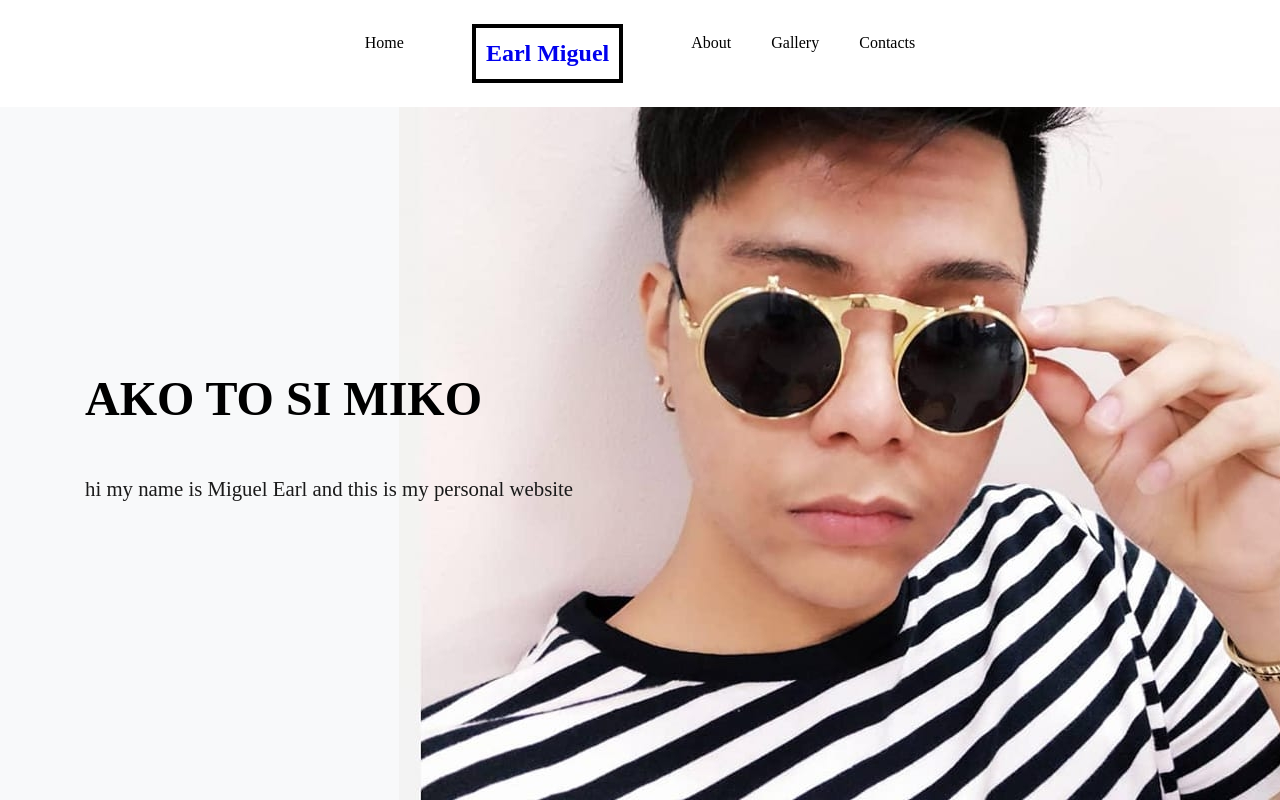
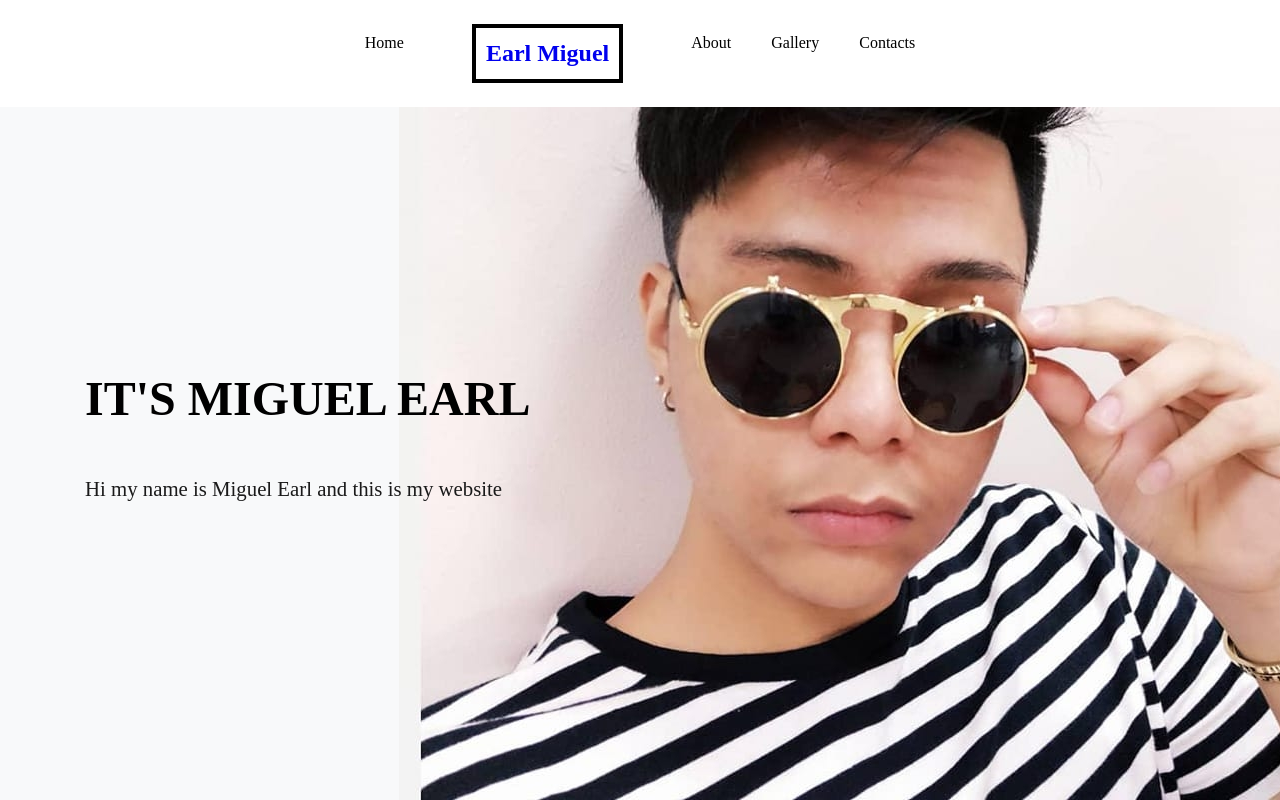
Before and after one commit to Mi9eUl/ITSMYWEB, a plain HTML site: page index.html in a window 1280 px wide. Drawn offline with Linux system fonts and the light colour scheme.

Commit message:
Update index.html

```diff
--- a/index.html
+++ b/index.html
@@ -69,8 +69,8 @@
           <div class="col-md-12 mt-lg-5 text-left align-self-center text-intro">
             <div class="row">
               <div class="col-lg-6">
-                <h1 class="text-black">AKO TO SI MIKO</h1>
-                <p class="lead">hi my name is Miguel Earl and this is my personal website   <website></website>
+                <h1 class="text-black">IT'S MIGUEL EARL</h1>
+                <p class="lead"> Hi my name is Miguel Earl and this is my website   <website></website>
           </div>
 
         </div>
```
